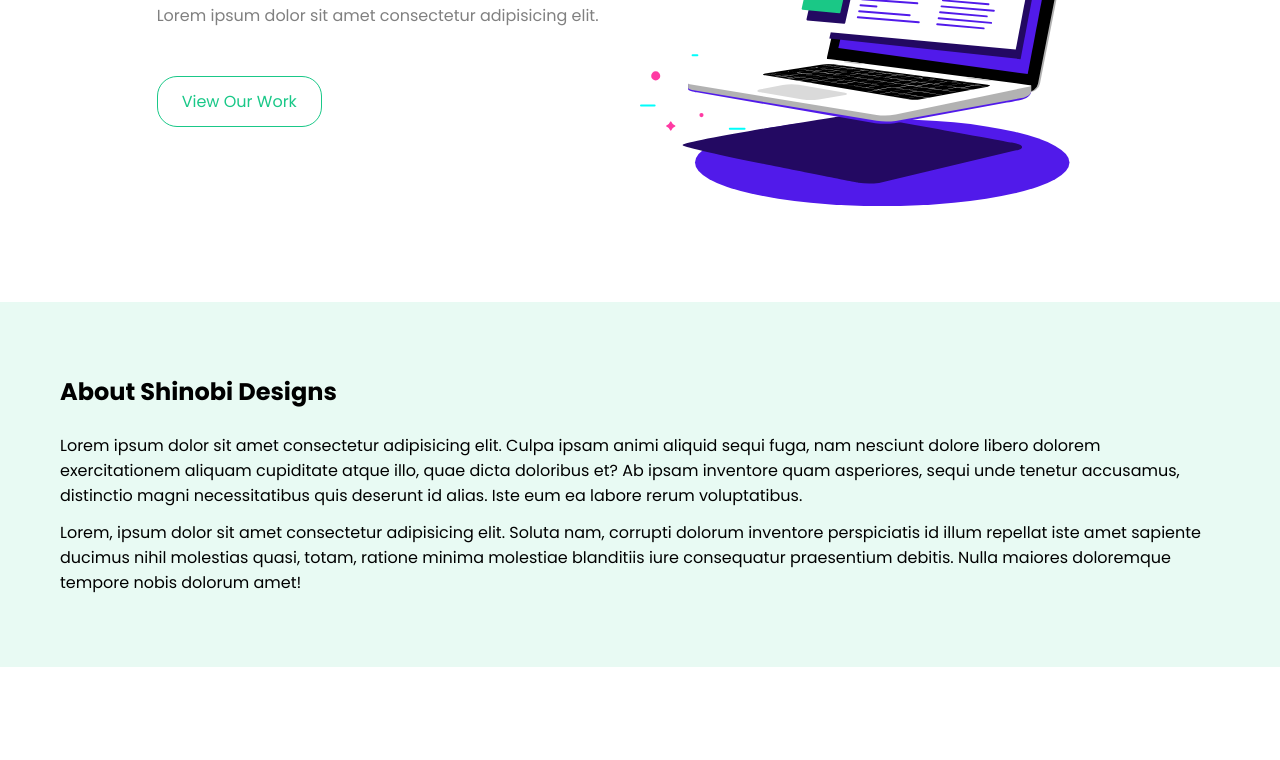
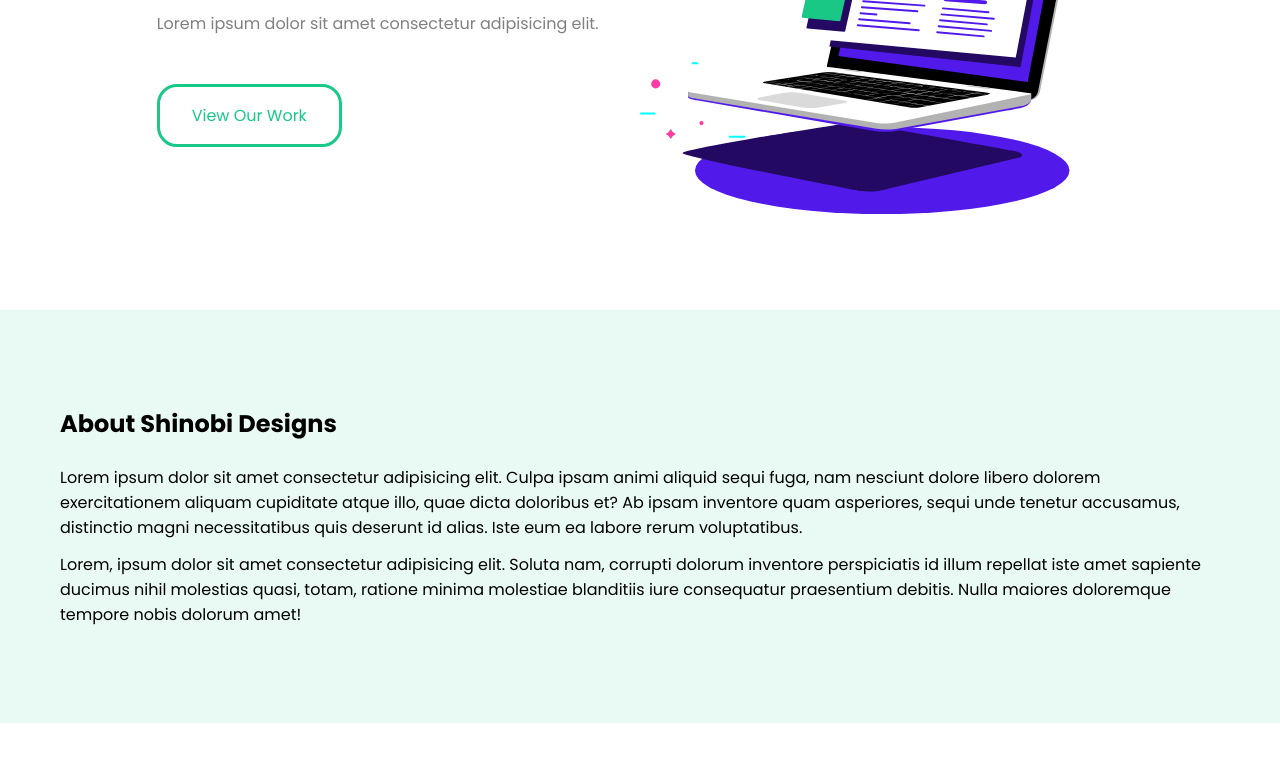
Before and after one commit to Math-ey/sass-tutorial, a website: page homepage.html in a window 1280 px wide. Shown: the part 320-1080 px from the top of the page. Drawn offline with Linux system fonts and the light colour scheme.

Commit message:
lesson 21, extending library, default keyword

```diff
--- a/gulpfile.js
+++ b/gulpfile.js
@@ -3,7 +3,7 @@
 const purgecss = require('gulp-purgecss');
 
 function buildStyles() {
-    return src('shinobi/**/*.scss')
+    return src('sass/**/*.scss')
         .pipe(sass())
         .pipe(purgecss({ content: ['*.html'] }))
         .pipe(dest('css'))
@@ -11,7 +11,7 @@
 
 function watchTask() {
     watch([
-        'shinobi/**/*.scss',
+        'sass/**/*.scss',
         '*.html'
     ], buildStyles)
 }
--- a/homepage.html
+++ b/homepage.html
@@ -9,7 +9,7 @@
 <body>
 
   <!-- navbar -->
-  <nav class="navbar justify-between">
+  <nav class="navbar-primary text-white justify-between">
     <div class="container">
       <h1 class="site-title">Shinobi Designs</h1>
       <ul class="display-f">
--- /dev/null
+++ b/sass/index.scss
@@ -0,0 +1,6 @@
+// we can add some new classes here, do not customize library, make new scss file and import library and add new classes
+$primary: indigo;
+$base-padding: 1rem;
+$base-border-thickness: 3px;
+
+@import 'shinobi'
--- a/shinobi/_variables.scss
+++ b/shinobi/_variables.scss
@@ -1,8 +1,8 @@
 // theme colors
-$primary: #326dee;
-$secondary: #1ac888;
-$error: #d32752;
-$info: #f6c31c;
+$primary: #326dee !default; // !default means, if this variable was declared somewhere else, this assignment will not happend
+$secondary: #1ac888 !default;
+$error: #d32752 !default;
+$info: #f6c31c !default;
 
 // color palette
 $colors: (
@@ -32,19 +32,19 @@
 // @debug map-merge($colors, ("pink": #ffc0cb));
 
 // spacing
-$base-padding: 0.75rem;
-$base-margin: 0.75rem;
+$base-padding: 0.75rem !default;
+$base-margin: 0.75rem !default;
 
 // borders
-$base-border-thickness: 1px;
-$base-border-radius: 20px;
+$base-border-thickness: 1px !default;
+$base-border-radius: 20px !default;
 
 // box-shadow
-$base-box-shadow: 1px 3px 5px rgba(0, 0, 0, 0.1);
+$base-box-shadow: 1px 3px 5px rgba(0, 0, 0, 0.1) !default;
 
 // font sizes
-$base-font-size: 1rem;
-$font-size-sm: $base-font-size * 0.75;
-$font-size-lg: $base-font-size * 1.5;
-$font-size-xl: $base-font-size * 2;
-$font-size-xxl: $base-font-size * 3;
+$base-font-size: 1rem !default;
+$font-size-sm: $base-font-size * 0.75 !default;
+$font-size-lg: $base-font-size * 1.5 !default;
+$font-size-xl: $base-font-size * 2 !default;
+$font-size-xxl: $base-font-size * 3 !default;
```
Also changed, not shown: css/index.css.
